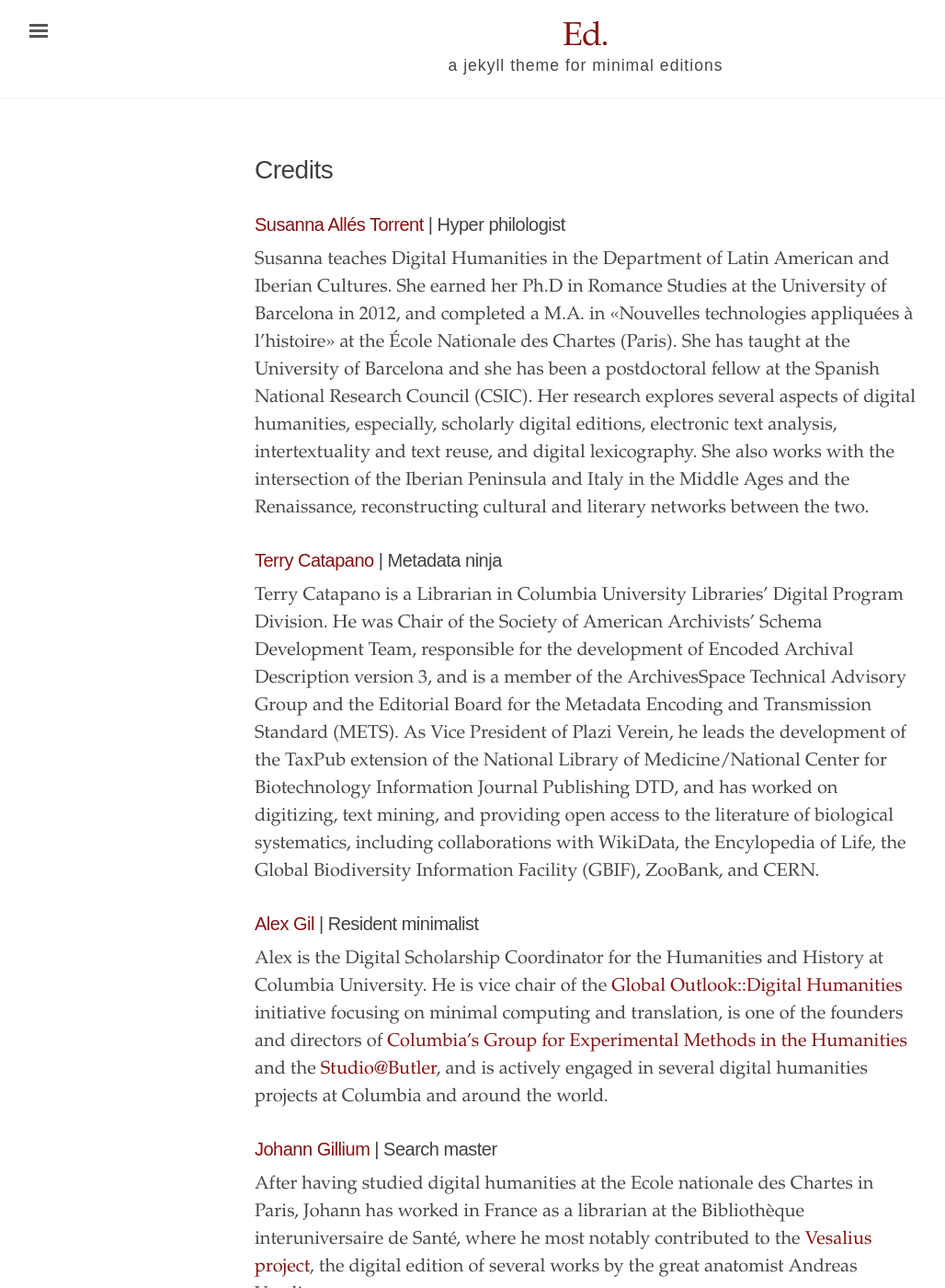
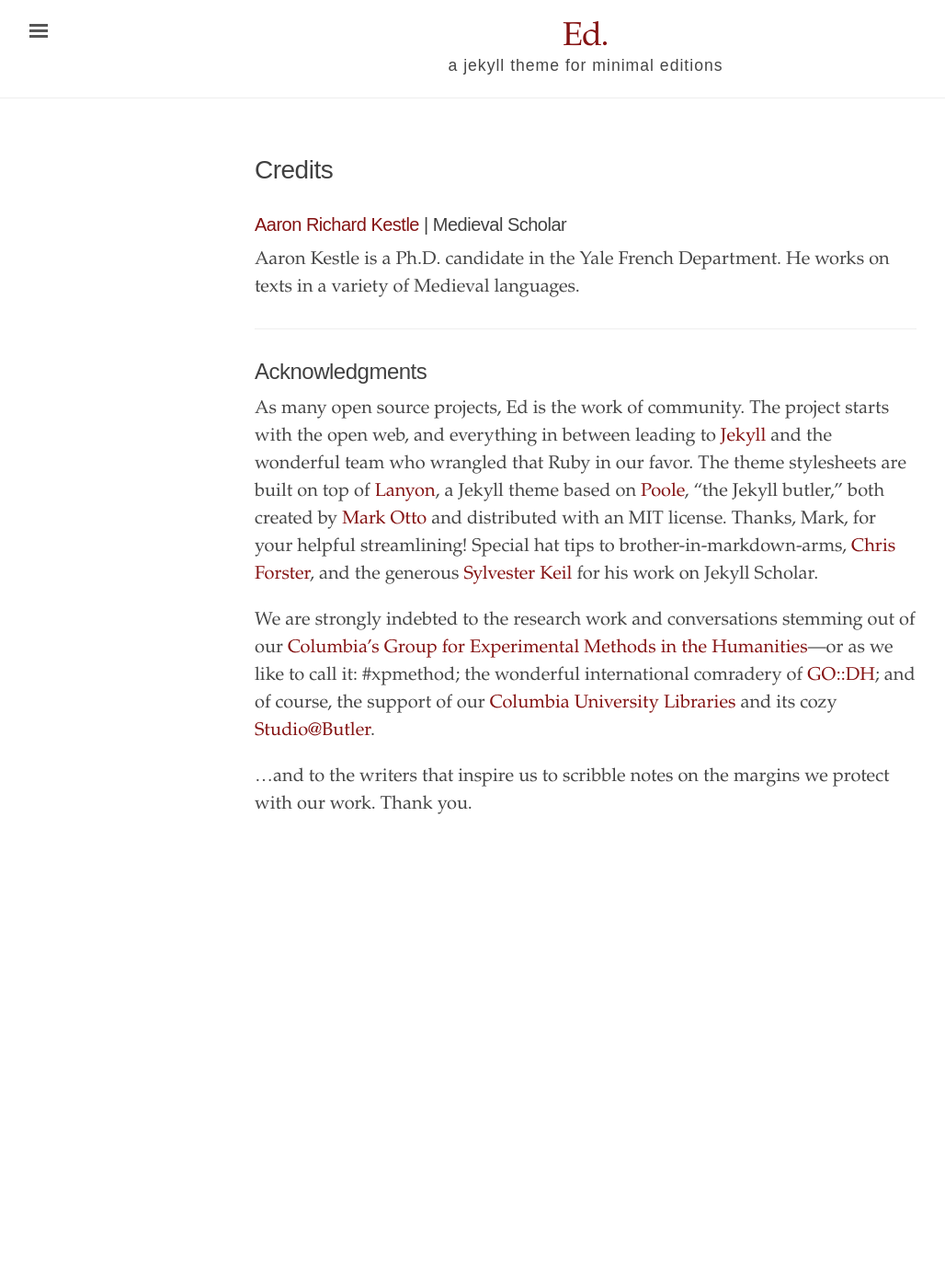
Before and after one commit to oldfrenchtexts/L-aiguillon-d-amour-divine, a Jekyll site: the page built from credits.md, in a window 1280 px wide and 1400 px high. Shown: the whole window at 92% size, without its empty margins (3-1031 px from the left). Built offline with Jekyll 4.4.1, drawn with Linux system fonts in a browser that asks for light colours; some of the changed text lies outside the part shown.

Commit message:
Update credits.md

```diff
--- a/credits.md
+++ b/credits.md
@@ -3,23 +3,9 @@ layout: page
 title: Credits
 ---
 
-### [Susanna Allés Torrent](http://susannalles.github.io/) | Hyper philologist
+### [Aaron Richard Kestle]([https://github.com/oldfrenchtexts]) | Medieval Scholar
 
-Susanna teaches Digital Humanities in the Department of Latin American and Iberian Cultures. She earned her Ph.D in Romance Studies at the University of Barcelona in 2012, and completed a M.A. in «Nouvelles technologies appliquées à l’histoire» at the École Nationale des Chartes (Paris). She has taught at the University of Barcelona and she has been a postdoctoral fellow at the Spanish National Research Council (CSIC). Her research explores several aspects of digital humanities, especially, scholarly digital editions, electronic text analysis, intertextuality and text reuse, and digital lexicography. She also works with the intersection of the Iberian Peninsula and Italy in the Middle Ages and the Renaissance, reconstructing cultural and literary networks between the two.
-
-
-### [Terry Catapano](https://github.com/tcatapano) | Metadata ninja
-
-Terry Catapano is a Librarian in Columbia University Libraries' Digital Program Division. He was Chair of the Society of American Archivists' Schema Development Team, responsible for the development of Encoded Archival Description version 3, and is a member of the ArchivesSpace Technical Advisory Group and the Editorial Board for the Metadata Encoding and Transmission Standard (METS). As Vice President of Plazi Verein, he leads the development of the TaxPub extension of the National Library of Medicine/National Center for Biotechnology Information Journal Publishing DTD, and has worked on digitizing, text mining, and providing open access to the literature of biological systematics, including collaborations with WikiData, the Encylopedia of Life, the Global Biodiversity Information Facility (GBIF), ZooBank, and CERN.
-
-### [Alex Gil](http://www.elotroalex.com/) | Resident minimalist
-
-Alex is the Digital Scholarship Coordinator for the Humanities and History at Columbia University. He is vice chair of the [Global Outlook::Digital Humanities](http://www.globaloutlookdh.org/) initiative focusing on minimal computing and translation, is one of the founders and directors of [Columbia's Group for Experimental Methods in the Humanities](http://xpmethod.plaintext.in/) and the [Studio@Butler](https://studio.cul.columbia.edu/), and is actively engaged in several digital humanities projects at Columbia and around the world.
-
-### [Johann Gillium](https://github.com/JohannGillium) | Search master
-
-After having studied digital humanities at the Ecole nationale des Chartes in Paris, Johann has worked in France as a librarian at the Bibliothèque interuniversaire de Santé, where he most notably contributed to the [Vesalius project](http://www3.biusante.parisdescartes.fr/vesale/debut.htm), the digital edition of several works by the great anatomist Andreas Vesalius.
-
+Aaron Kestle is a Ph.D. candidate in the Yale French Department. He works on texts in a variety of Medieval languages.
 
 ---
 
```
